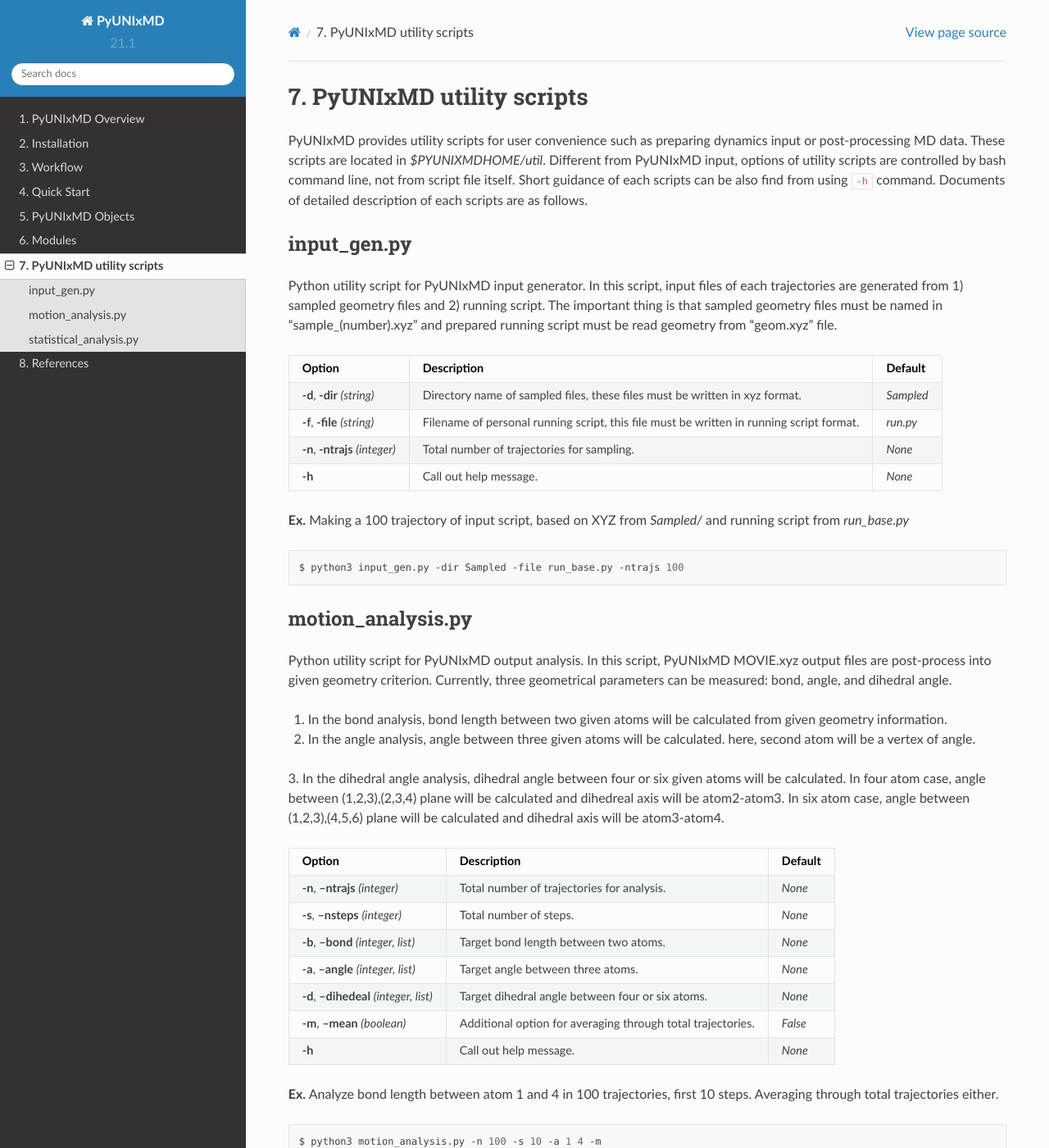
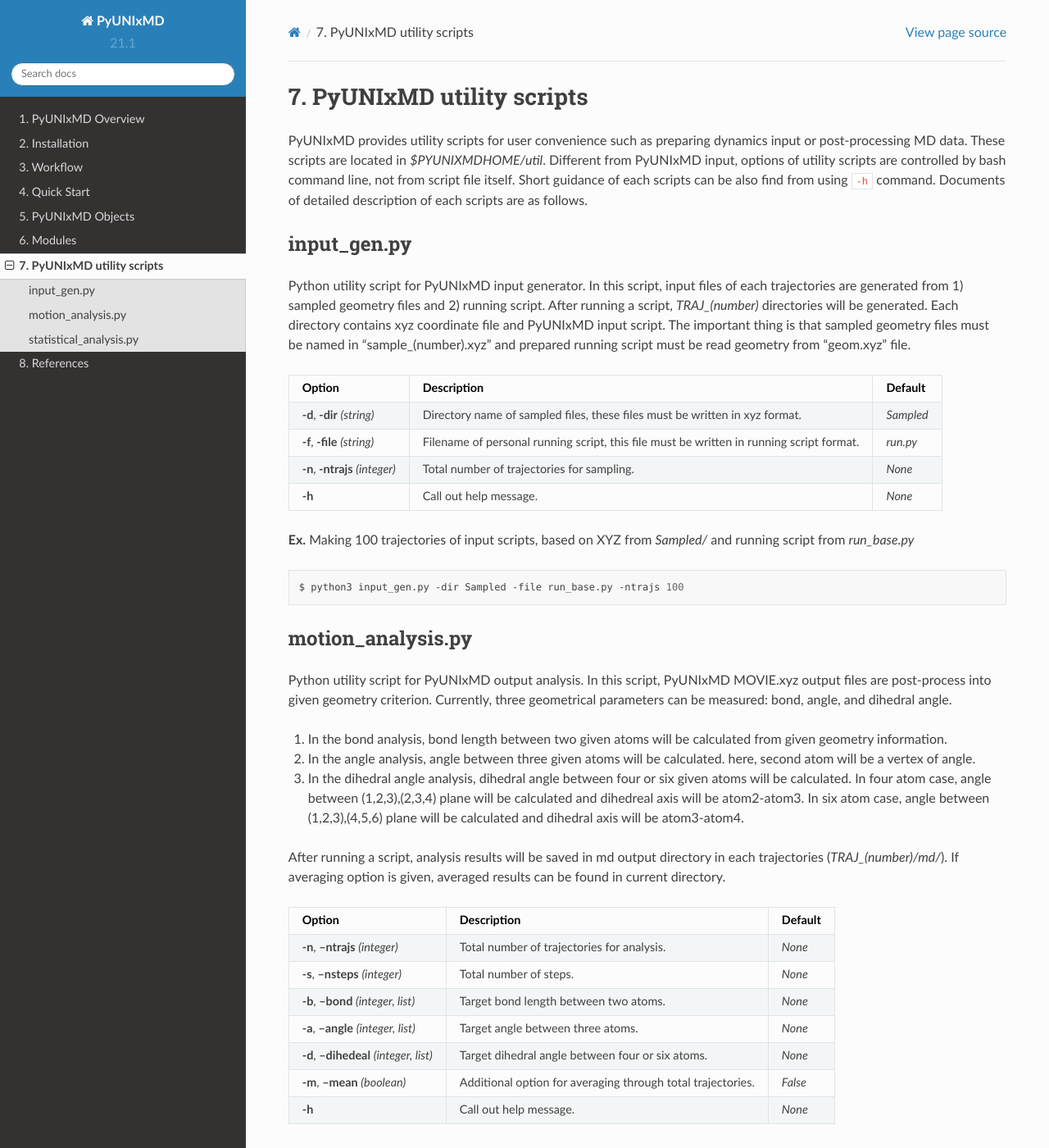
Before and after one commit to skmin-lab/unixmd, a Sphinx documentation site: the page built from docs/source/utility_scripts.rst, in a window 1280 px wide and 1400 px high. Shown: the whole window at 82% size. Built offline with Sphinx 7.4.7 and the Read the Docs theme 2.0.0, drawn with Linux system fonts in a browser that asks for light colours; some of the changed text lies outside the part shown.

Commit message:
Add description of each scripts

```diff
--- a/docs/source/utility_scripts.rst
+++ b/docs/source/utility_scripts.rst
@@ -12,6 +12,7 @@ input_gen.py
 ---------------------------
 Python utility script for PyUNIxMD input generator.
 In this script, input files of each trajectories are generated from 1) sampled geometry files and 2) running script.
+After running a script, `TRAJ_(number)` directories will be generated. Each directory contains xyz coordinate file and PyUNIxMD input script.
 The important thing is that sampled geometry files must be named in "sample_(number).xyz" and prepared running script must be read geometry from "geom.xyz" file.
 
 +---------------------+----------------------------------------------------+-----------+
@@ -30,7 +31,7 @@ The important thing is that sampled geometry files must be named in "sample_(num
 |                     |                                                    |           |
 +---------------------+----------------------------------------------------+-----------+
 
-**Ex.** Making a 100 trajectory of input script, based on XYZ from `Sampled/` and running script from `run_base.py`
+**Ex.** Making 100 trajectories of input scripts, based on XYZ from `Sampled/` and running script from `run_base.py`
 
 .. code-block:: bash
 
@@ -45,8 +46,11 @@ Currently, three geometrical parameters can be measured: bond, angle, and dihedr
 1. In the bond analysis, bond length between two given atoms will be calculated from given geometry information.
 2. In the angle analysis, angle between three given atoms will be calculated. here, second atom will be a vertex of angle.
 3. In the dihedral angle analysis, dihedral angle between four or six given atoms will be calculated.
-In four atom case, angle between (1,2,3),(2,3,4) plane will be calculated and dihedreal axis will be atom2-atom3.
-In six atom case, angle between (1,2,3),(4,5,6) plane will be calculated and dihedral axis will be atom3-atom4.
+   In four atom case, angle between (1,2,3),(2,3,4) plane will be calculated and dihedreal axis will be atom2-atom3.
+   In six atom case, angle between (1,2,3),(4,5,6) plane will be calculated and dihedral axis will be atom3-atom4.
+
+After running a script, analysis results will be saved in md output directory in each trajectories (`TRAJ_(number)/md/`).
+If averaging option is given, averaged results can be found in current directory.
 
 +------------------------+----------------------------------------------------+-----------+
 | Option                 | Description                                        | Default   |
@@ -83,11 +87,31 @@ statistical_analysis.py
 ---------------------------
 Python utility script for UNI-xMD output analysis.
 In this script, PyUNIxMD output files are post-process into organized analysis data.
-Currently, three statistical parameters are measured: BO population analysis, electron coherence analysis, nacme averaging.
+Currently, three statistical parameters can be measured: BO population analysis, electron coherence analysis, nacme averaging.
 
 1. BO population analysis based on the running state of each trajectories or based on density matrix of each trajectories
+
+.. math::
+
+   P_{I}(t) = \frac{N_{I}(t)}{N_{traj}}
+
+.. math::
+
+   <\rho_{II}(t)> = \frac{\sum_{j}^{N_{traj}} \rho_{II}^{(j)}(t)}{N_{traj}}
+
 2. Electronic coherence analysis based on density matrix of each trajectories
+
+.. math::
+
+   <\left\vert\rho_{IJ}(t)\right\vert^{2}> = \frac{\sum_{k}^{N_{traj}} \rho_{II}^{(k)}(t)\rho_{JJ}^{(k)}(t)}{N_{traj}}
+
 3. Averaging off-diagonal non-adiabatic coupling matrix, phase is ignored with absolute value
+
+.. math::
+
+   <\left\vert\sigma_{IJ}(t)\right\vert> = \frac{\sum_{k}^{N_{traj}} \left\vert\sigma_{IJ}^{(k)}(t)\right\vert}{N_{traj}}
+
+After running a script, analysis results can be found in current directory.
 
 +------------------------+----------------------------------------------------+-----------+
 | Option                 | Description                                        | Default   |
```
Also changed, not shown: other parts of docs/source/utility_scripts.rst (+0 -1 lines).
